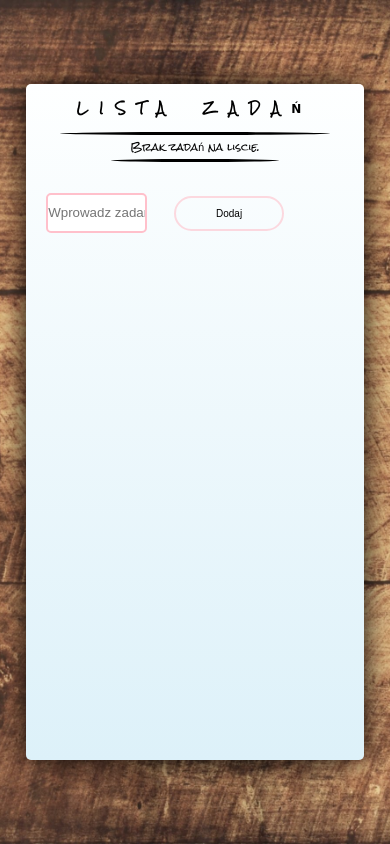
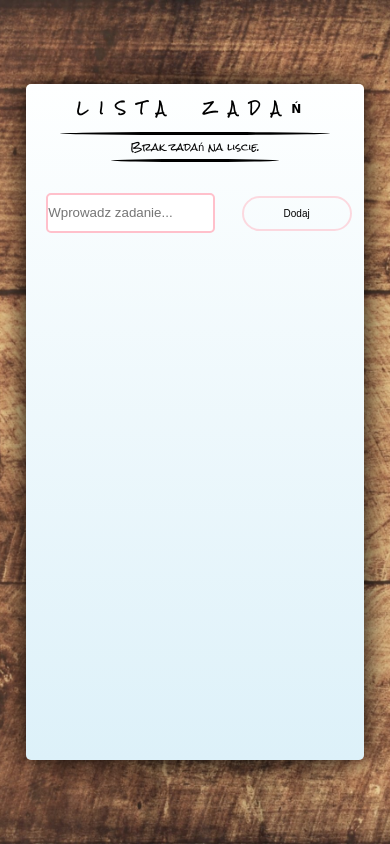
Before and after one commit to lol3k2008/Todo, a plain HTML site: page index.html in a window 390 px wide. Drawn offline with Linux system fonts and the light colour scheme.

Commit message:
Change Width input

```diff
--- a/css/media.css
+++ b/css/media.css
@@ -8,7 +8,7 @@
     font-size: 12px;
 }
 .input{
-    width: 40%;
+    width: 60%;
 }
 .li{
     font-size: 12px;
@@ -28,7 +28,7 @@ button{
         font-size: 10px;
     }
     .input{
-        width: 30%;
+        width: 50%;
     }
 
 .li{
```
